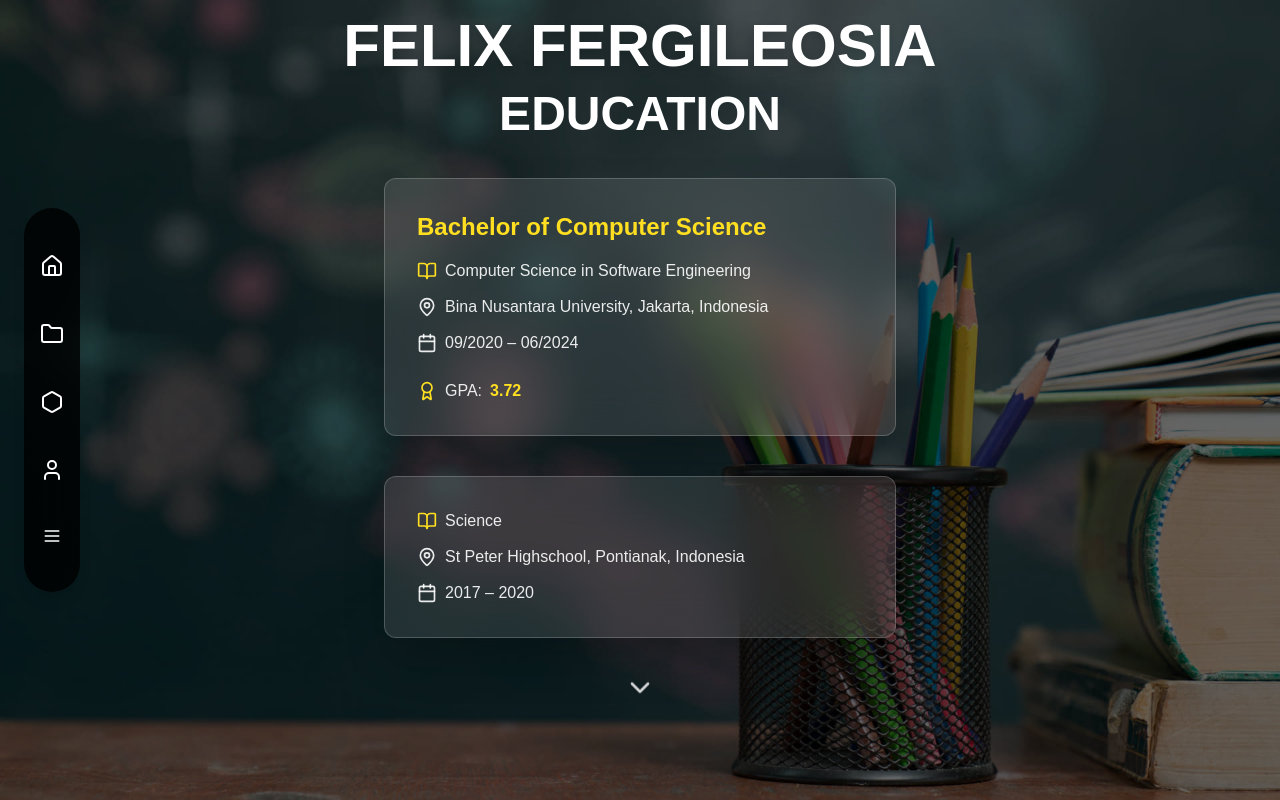
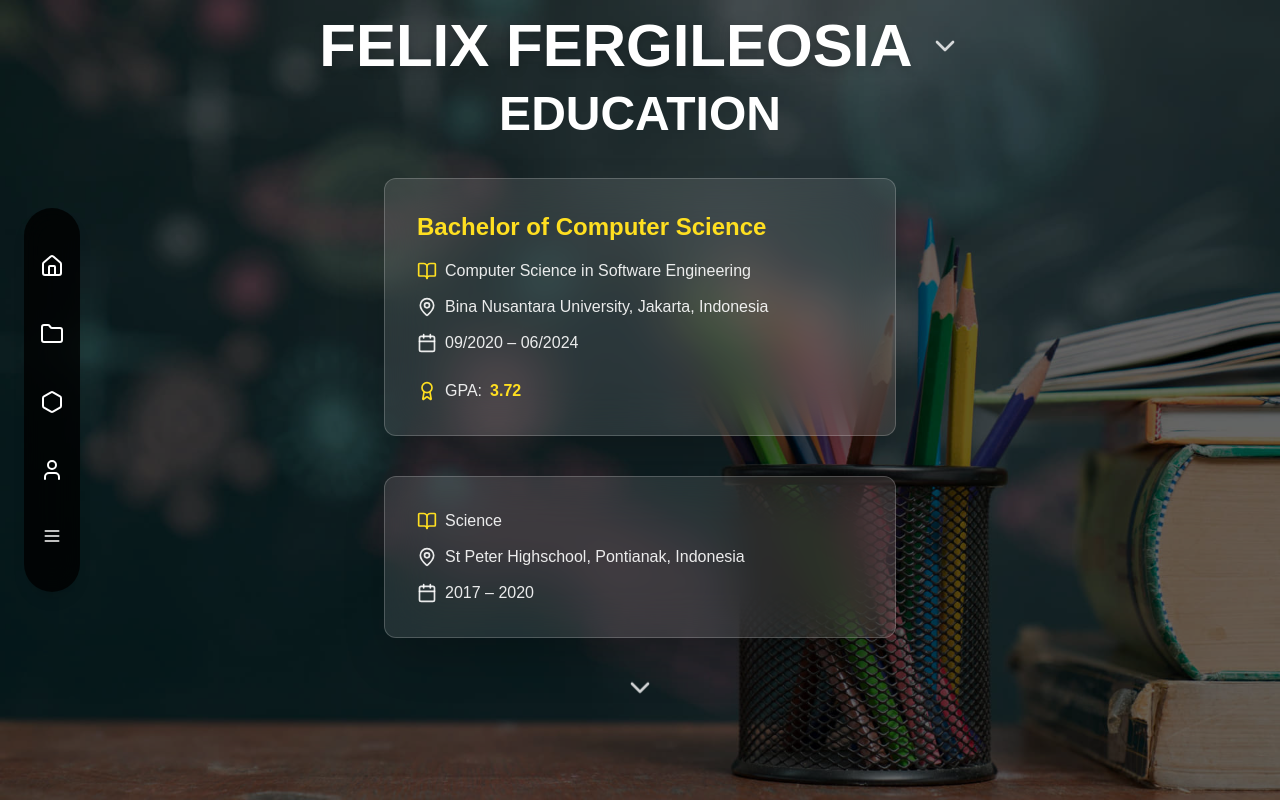
Before and after one commit to FelixFergileosia/portofolio, a Next.js app: page / in a window 1280 px wide. Shown: the top 800 px of the page. Built offline with nearby package versions, Linux system fonts and the light colour scheme.

Commit message:
feat: allow header to be hidden

```diff
--- a/src/app/page.tsx
+++ b/src/app/page.tsx
@@ -1,17 +1,37 @@
 // src/app/page.tsx
-import React from "react";
+"use client";
+
+import React, { useState } from "react";
 import EducationCard from "@/components/EducationCard";
 import ExperienceCard from "@/components/ExperienceCard";
 import { ChevronDown } from "lucide-react";
 
 export default function Home() {
+  const [showHeader, setShowHeader] = useState<boolean>(true);
   return (
     <div className="flex flex-col flex-1">
-      <header className="fixed top-0 left-0 w-full z-50 p-4">
-        <h1 className="text-4xl md:text-6xl font-extrabold text-white text-center drop-shadow-lg">
+      <header className="fixed top-0 left-0 w-full z-50 p-4 flex items-center justify-center gap-4">
+        <h1
+          className={`text-4xl md:text-6xl font-extrabold text-white text-center drop-shadow-lg transform transition-all duration-300 ${
+            showHeader ? "opacity-100 scale-100" : "opacity-0 scale-95"
+          }`}
+        >
           FELIX FERGILEOSIA
         </h1>
+
+        <button
+          onClick={() => setShowHeader((prev) => !prev)}
+          className="focus:outline-none"
+        >
+          <ChevronDown
+            size={32}
+            className={`text-white/80 transition-transform duration-300 ${
+              showHeader ? "rotate-0" : "rotate-180"
+            }`}
+          />
+        </button>
       </header>
+
       {/* 🚀 Sticky hero */}
       <div className="w-full h-screen overflow-hidden">
         <section
```
